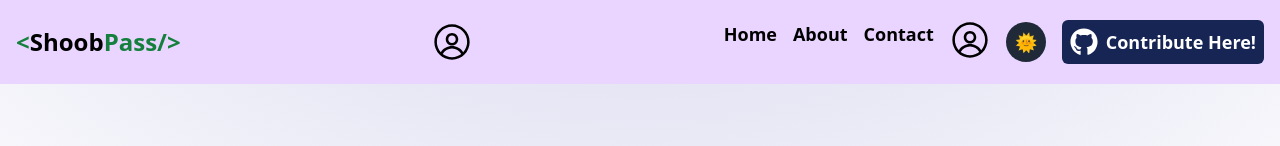
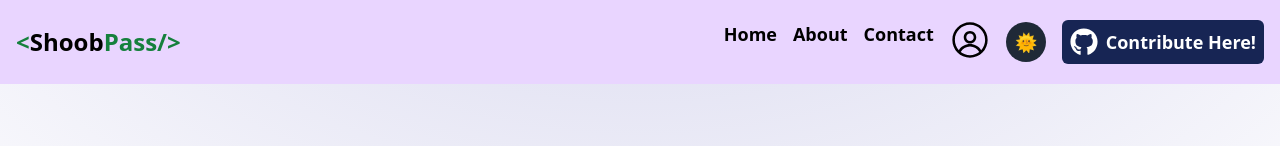
Before and after one commit to 5h0ov/ShoobPass-SecureStore, a React (Vite) app in the folder frontend/: page / in a window 1280 px wide. Shown: the top 146 px of the page. Built offline with nearby package versions, Linux system fonts and the light colour scheme; no server answers.

Commit message:
fix navbar bug

```diff
--- a/frontend/src/components/Navbar.jsx
+++ b/frontend/src/components/Navbar.jsx
@@ -76,7 +76,7 @@ const Navbar = () => {
             <span className='text-green-700 group-hover:text-black'>Pass/&gt;</span>
         </Link>
 
-        <div className="relative" ref={dropdownRef}>
+        <div className="relative md:hidden" ref={dropdownRef}>
                         <span className="avatar cursor-pointer" onClick={toggleDropdown}>
                             {/* Replace with your avatar component */}
                             <RxAvatar className='flex size-10  sm:mb-0 rounded cursor-pointer hover:scale-125 transition-all duration-200 ease-in-out ' id='avatar' />
```
